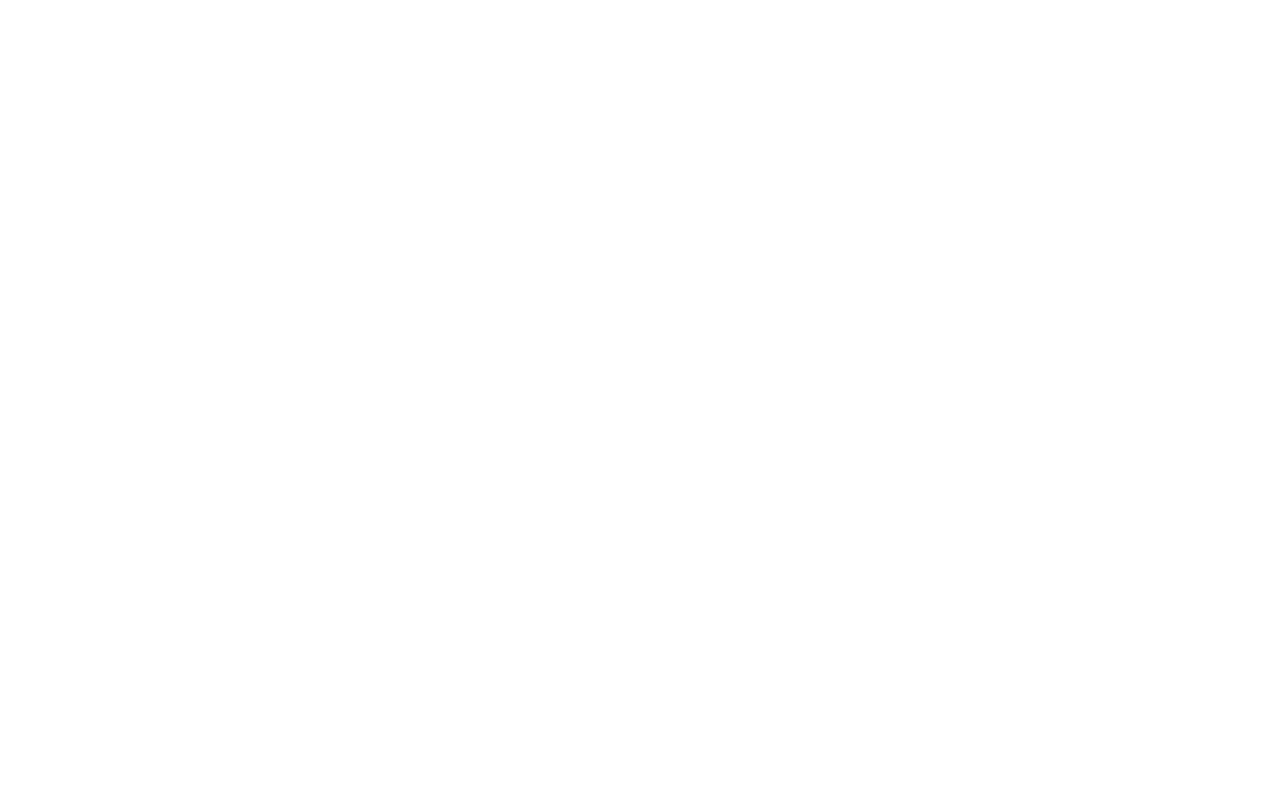
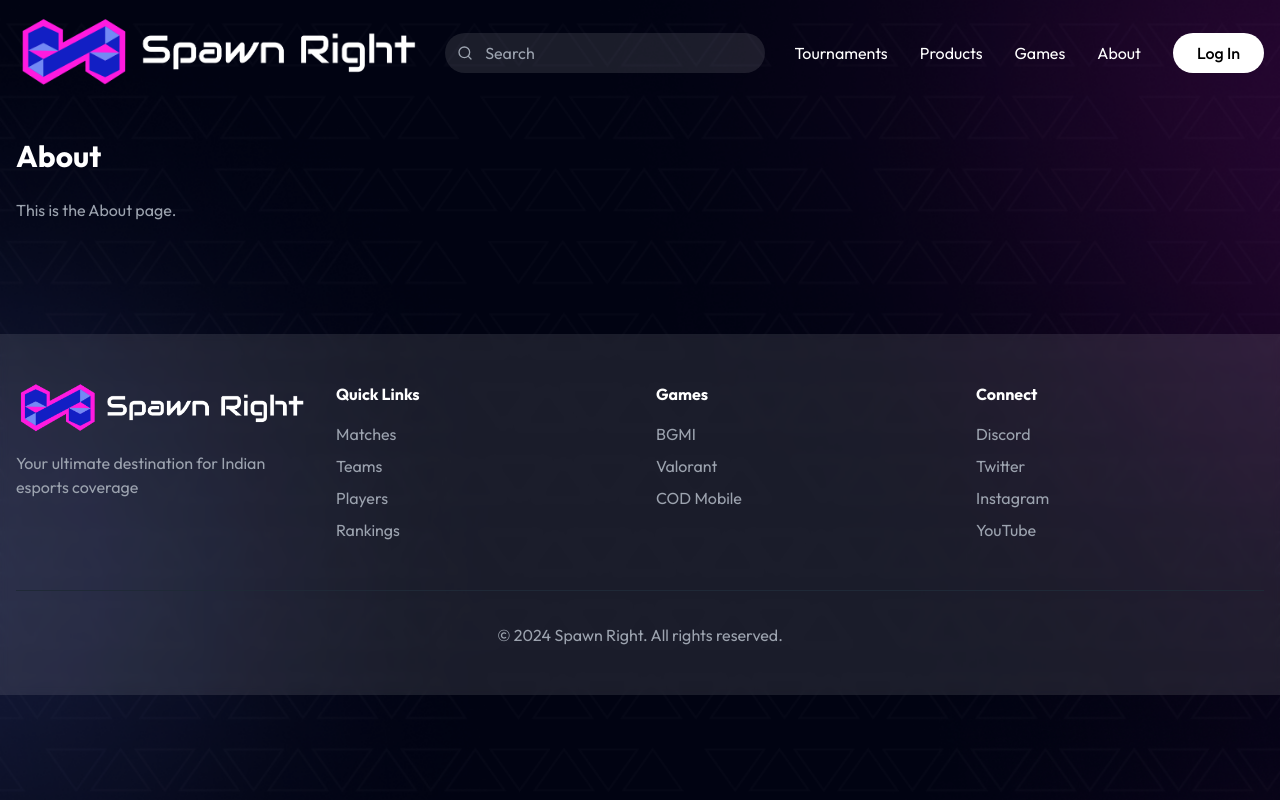
Before and after one commit to Mihirk51/spawn-right, a React (Vite) app: page /about in a window 1280 px wide. Before the commit this address had no page. Built offline with nearby package versions, Linux system fonts and the light colour scheme.

Commit message:
ui: WIP - created about page

```diff
--- a/src/App.tsx
+++ b/src/App.tsx
@@ -7,6 +7,7 @@
 import { Players } from './pages/Players';
 import { Rankings } from './pages/Rankings';
 import { News } from './pages/News';
+import { About } from './pages/About';
 
 const App: React.FC = () => {
   return (
@@ -19,6 +20,7 @@
           <Route path="players" element={<Players />} />
           <Route path="rankings" element={<Rankings />} />
           <Route path="news" element={<News />} />
+          <Route path="about" element={<About />} />
         </Route>
       </Routes>
     </BrowserRouter>
--- a/src/components/Layout/Navbar.tsx
+++ b/src/components/Layout/Navbar.tsx
@@ -25,7 +25,7 @@
             <a href="#" className="text-white hover:text-pink-500">Tournaments</a>
             <a href="#" className="text-white hover:text-pink-500">Products</a>
             <a href="#" className="text-white hover:text-pink-500">Games</a>
-            <a href="#" className="text-white hover:text-pink-500">About</a>
+            <Link to="/about" className="text-white hover:text-pink-500">About</Link>
             <button className="bg-white text-black px-6 py-2 rounded-full font-medium">
               Log In
             </button>
--- /dev/null
+++ b/src/pages/About/index.tsx
@@ -0,0 +1,10 @@
+import React from 'react';
+
+export const About: React.FC = () => {
+  return (
+    <div className="space-y-6">
+      <h1 className="text-3xl font-bold text-white">About</h1>
+      <p className="text-gray-400">This is the About page.</p>
+    </div>
+  );
+};
```
